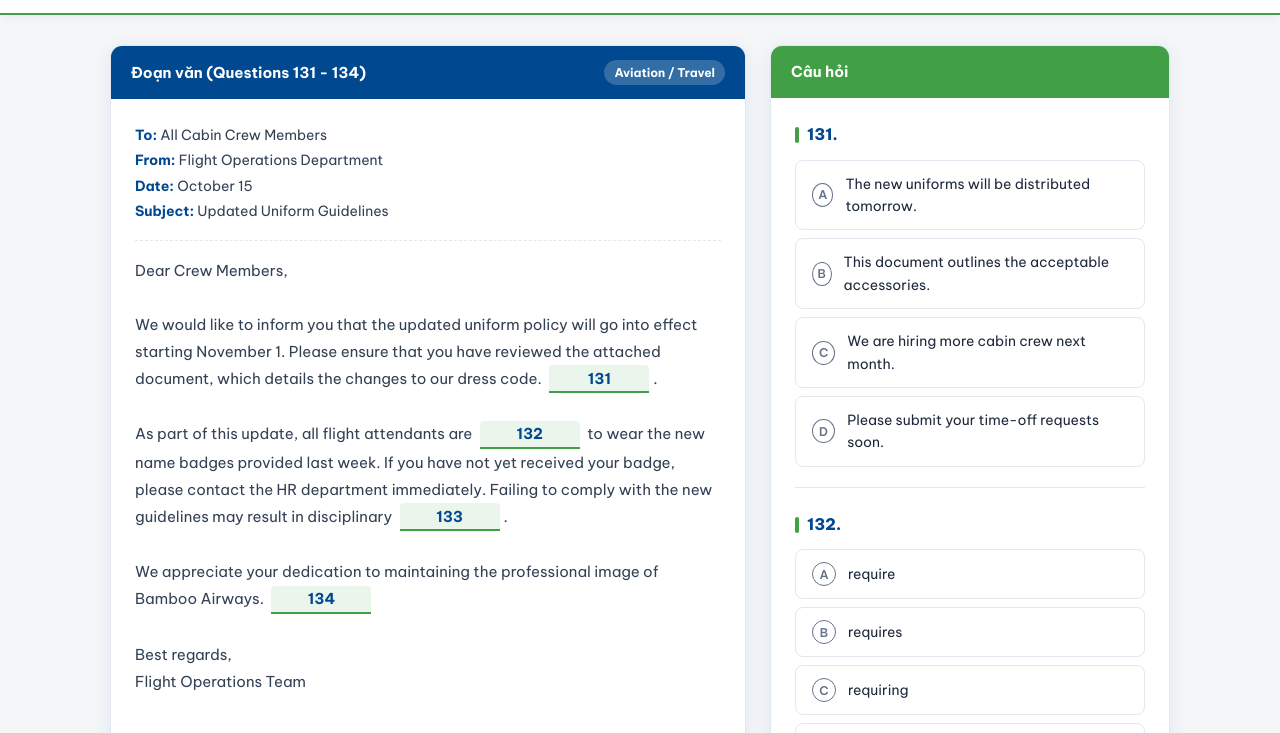
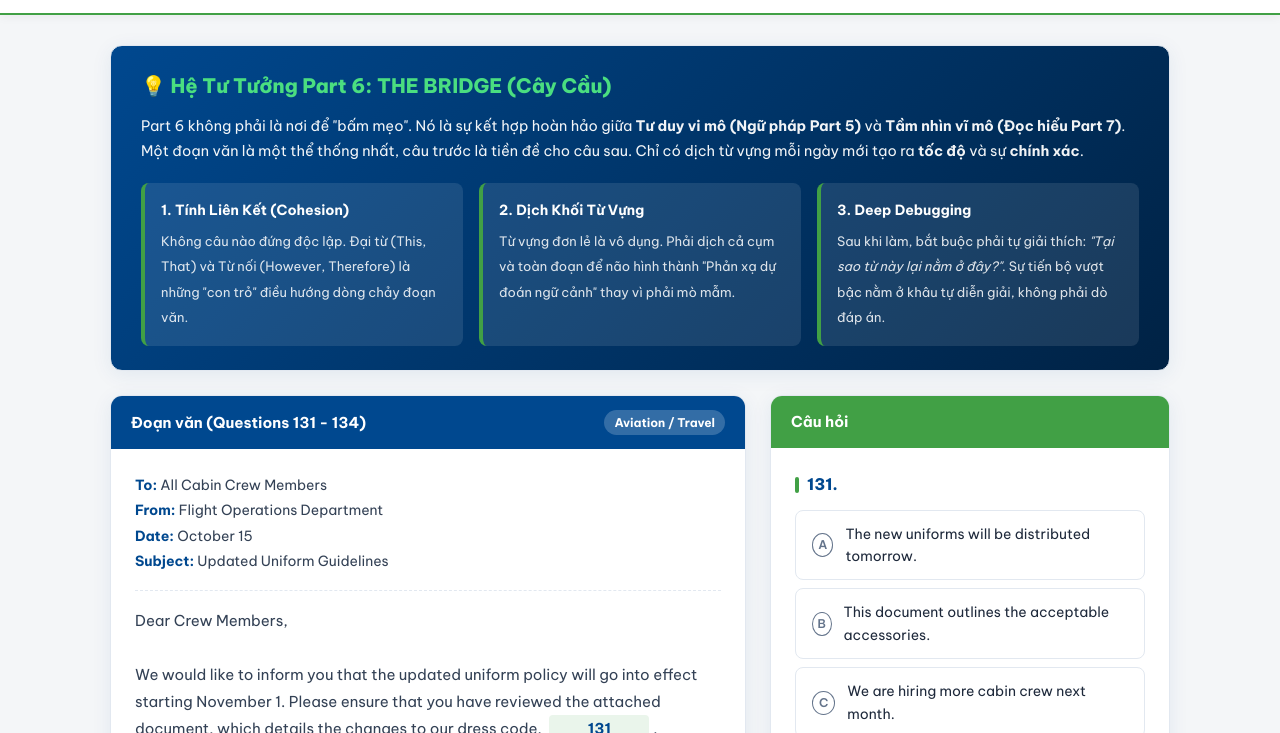
Before and after one commit to ngocdiemtran89/ori-learning, a plain HTML site: page public/part6.html in a window 1280 px wide. Shown: the part 55-788 px from the top of the page. Drawn offline with Linux system fonts and the light colour scheme.

Commit message:
feat: add Part 6 Philosophy Banner

```diff
--- a/public/part6.html
+++ b/public/part6.html
@@ -83,6 +83,30 @@
 </header>
 
 <div class="container">
+  <!-- Philosophy Banner -->
+  <div class="card" style="grid-column: 1 / -1; background: linear-gradient(135deg, var(--bb-blue), #002244); color: #fff;">
+    <div class="card-body" style="padding: 24px 30px;">
+      <h2 style="font-size: 20px; font-weight: 800; margin-bottom: 12px; color: #4ade80;">💡 Hệ Tư Tưởng Part 6: THE BRIDGE (Cây Cầu)</h2>
+      <p style="font-size: 14.5px; line-height: 1.7; opacity: 0.95; margin-bottom: 20px;">
+        Part 6 không phải là nơi để "bấm mẹo". Nó là sự kết hợp hoàn hảo giữa <strong>Tư duy vi mô (Ngữ pháp Part 5)</strong> và <strong>Tầm nhìn vĩ mô (Đọc hiểu Part 7)</strong>. Một đoạn văn là một thể thống nhất, câu trước là tiền đề cho câu sau. Chỉ có dịch từ vựng mỗi ngày mới tạo ra <strong>tốc độ</strong> và sự <strong>chính xác</strong>.
+      </p>
+      <div style="display: grid; grid-template-columns: repeat(auto-fit, minmax(280px, 1fr)); gap: 16px;">
+        <div style="background: rgba(255,255,255,0.1); padding: 16px; border-radius: 8px; border-left: 4px solid var(--bb-green);">
+          <strong style="display:block; margin-bottom:6px; color: #fff; font-size:14px;">1. Tính Liên Kết (Cohesion)</strong>
+          <span style="font-size: 13px; opacity: 0.85;">Không câu nào đứng độc lập. Đại từ (This, That) và Từ nối (However, Therefore) là những "con trỏ" điều hướng dòng chảy đoạn văn.</span>
+        </div>
+        <div style="background: rgba(255,255,255,0.1); padding: 16px; border-radius: 8px; border-left: 4px solid var(--bb-green);">
+          <strong style="display:block; margin-bottom:6px; color: #fff; font-size:14px;">2. Dịch Khối Từ Vựng</strong>
+          <span style="font-size: 13px; opacity: 0.85;">Từ vựng đơn lẻ là vô dụng. Phải dịch cả cụm và toàn đoạn để não hình thành "Phản xạ dự đoán ngữ cảnh" thay vì phải mò mẫm.</span>
+        </div>
+        <div style="background: rgba(255,255,255,0.1); padding: 16px; border-radius: 8px; border-left: 4px solid var(--bb-green);">
+          <strong style="display:block; margin-bottom:6px; color: #fff; font-size:14px;">3. Deep Debugging</strong>
+          <span style="font-size: 13px; opacity: 0.85;">Sau khi làm, bắt buộc phải tự giải thích: <em>"Tại sao từ này lại nằm ở đây?"</em>. Sự tiến bộ vượt bậc nằm ở khâu tự diễn giải, không phải dò đáp án.</span>
+        </div>
+      </div>
+    </div>
+  </div>
+
   <!-- Left: Passage -->
   <div class="card">
     <div class="card-header">
```
